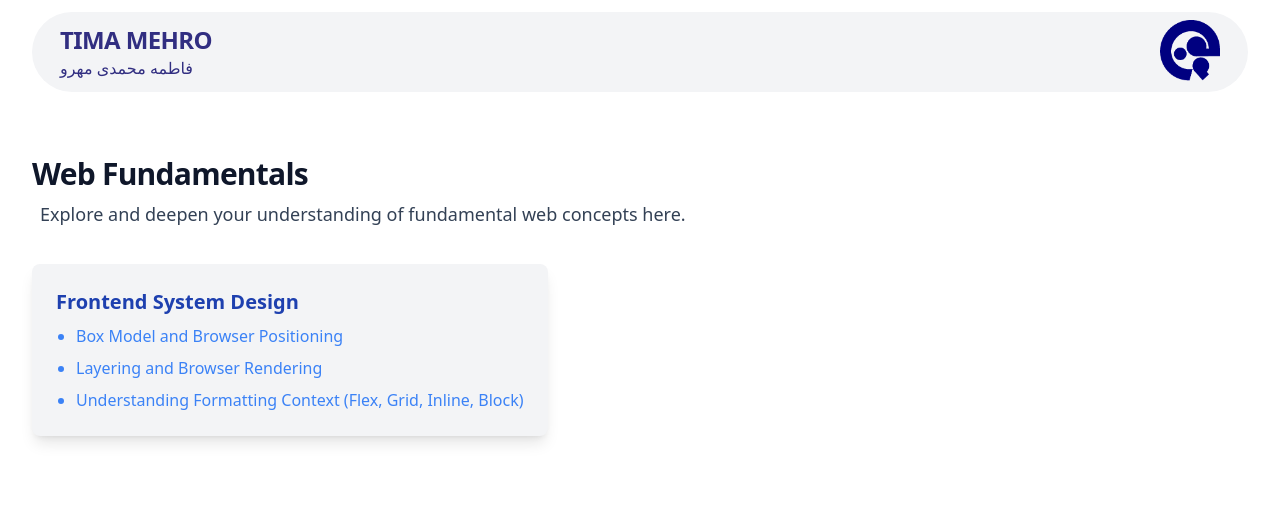
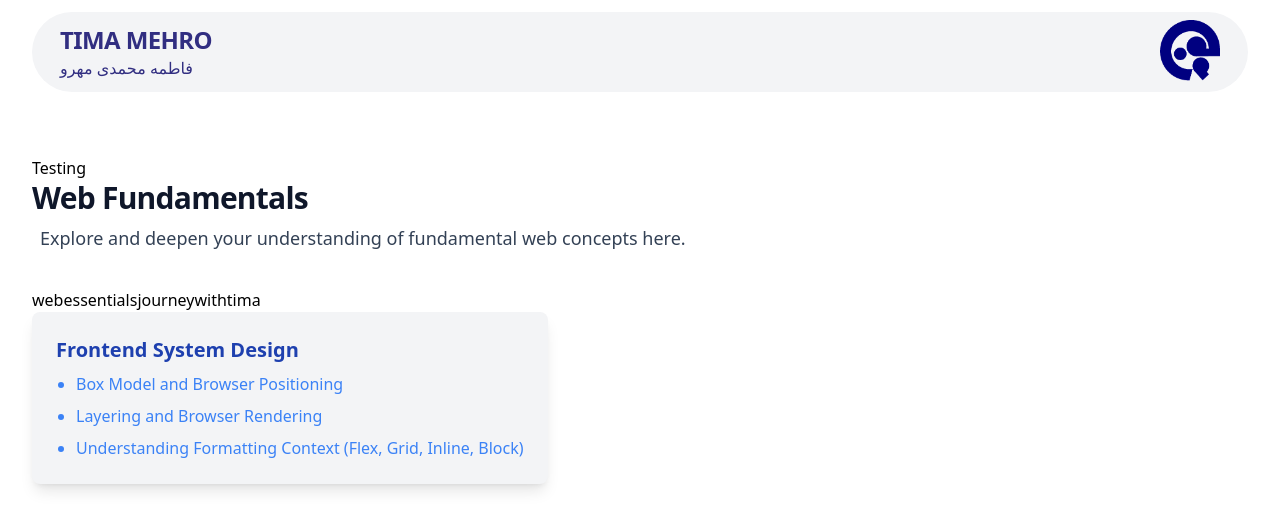
Before and after one commit to timaMehro/timaMehro, a Next.js app: page / in a window 1280 px wide. Shown: the top 530 px of the page. Built offline with nearby package versions, Linux system fonts and the light colour scheme.

Commit message:
Update README.md

```diff
--- a/src/pages/index.tsx
+++ b/src/pages/index.tsx
@@ -25,7 +25,7 @@ export default function Home() {
             />
           </div>
         </div>
-
+        <div>Testing</div>
         <div>
           <h1 className="inline-block text-2xl sm:text-3xl font-extrabold text-slate-900 tracking-tight dark:text-slate-200">
             Web Fundamentals
@@ -35,7 +35,7 @@ export default function Home() {
             here.
           </p>
         </div>
-
+        webessentialsjourneywithtima
         <div className="flex gap-6">
           <div className="p-6 bg-gray-100 rounded-lg shadow-lg">
             <h2 className="text-xl font-semibold mb-2 text-blue-800">
```
Also changed, not shown: 1 other file (tests, documents, lock files or other folders).
